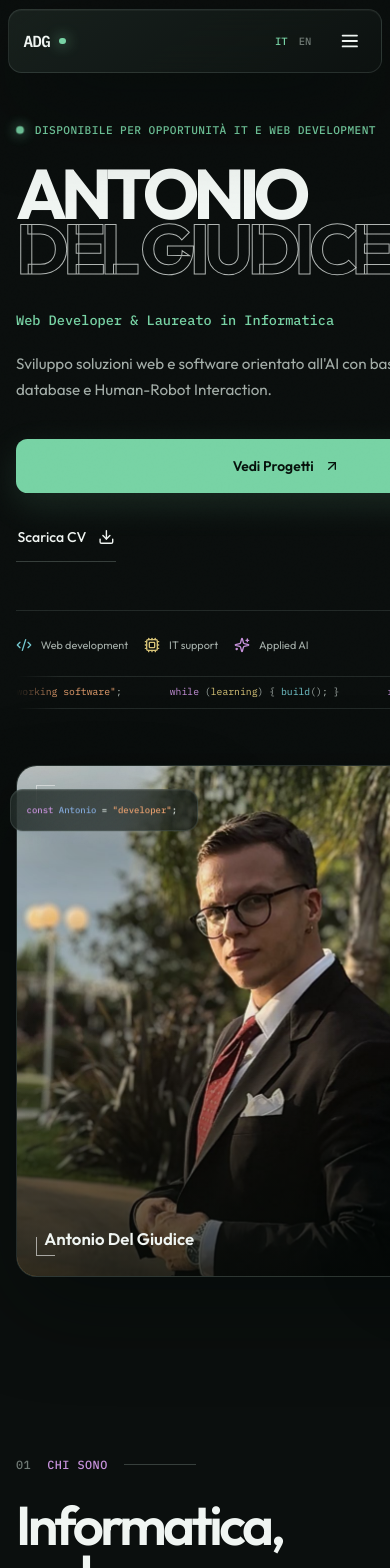
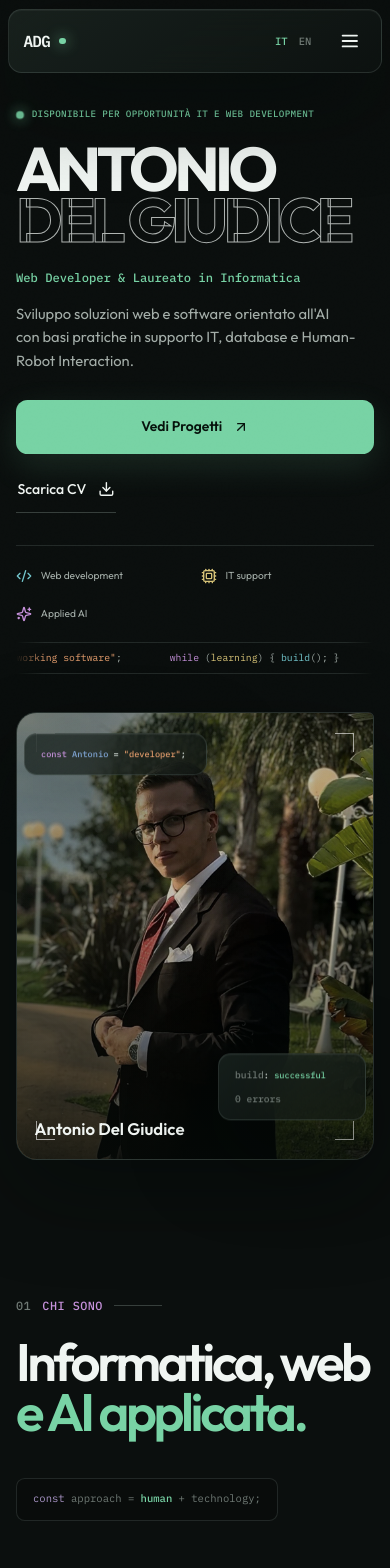
Before and after one commit to antoniodg517/portfolio, a React (Vite) app: page / in a window 390 px wide. Shown: the top 1568 px of the page. Built offline with nearby package versions, Linux system fonts and the light colour scheme.

Commit message:
fix: refine portrait treatment and mobile layout

```diff
--- a/src/styles/index.css
+++ b/src/styles/index.css
@@ -56,7 +56,7 @@ img { display: block; max-width: 100%; }
 /* Navigation */
 .site-header { position: fixed; z-index: 100; top: 1rem; right: 0; left: 0; width: min(1280px, calc(100% - 2rem)); margin-inline: auto; }
 .nav-shell { display: grid; min-height: 4.35rem; grid-template-columns: auto 1fr auto; align-items: center; border-radius: 1.1rem; padding: .55rem .65rem .55rem 1.15rem; }
-.brand, .footer-brand { display: flex; align-items: center; gap: .55rem; border: 0; padding: 0; background: transparent; cursor: pointer; font: 700 1rem/1 var(--font-mono); letter-spacing: -.04em; }
+.brand, .footer-brand { display: flex; width: max-content; align-items: center; gap: .55rem; border: 0; padding: 0; background: transparent; cursor: pointer; font: 700 1rem/1 var(--font-mono); letter-spacing: -.04em; }
 .brand i, .footer-brand i { width: .42rem; height: .42rem; border-radius: 50%; background: var(--accent); box-shadow: 0 0 14px var(--accent); }
 .desktop-nav { display: flex; align-items: center; justify-content: center; gap: .1rem; }
 .desktop-nav button { position: relative; border: 0; padding: .75rem .8rem; background: transparent; color: var(--muted); cursor: pointer; font-size: .82rem; transition: color .22s ease; }
@@ -121,8 +121,8 @@ img { display: block; max-width: 100%; }
 .syntax-purple { color: var(--syntax-purple); }.syntax-blue { color: var(--syntax-blue); }.syntax-cyan { color: var(--syntax-cyan); }.syntax-orange { color: var(--syntax-orange); }.syntax-yellow { color: var(--syntax-yellow); }.syntax-green { color: var(--syntax-green); }
 .hero-visual { position: relative; min-width: 0; }
 .portrait-frame { position: relative; height: min(70vh, 44rem); min-height: 34rem; overflow: hidden; border-radius: 2rem .45rem 2rem 2rem; }
-.portrait-frame img { width: 100%; height: 100%; object-fit: cover; object-position: center 16%; filter: saturate(.78) contrast(1.02); }
-.portrait-shade { position: absolute; inset: 0; background: linear-gradient(180deg, transparent 45%, rgba(5,10,8,.78)); }
+.portrait-frame img { width: 100%; height: 100%; object-fit: cover; object-position: center 16%; filter: brightness(.86) saturate(.72) contrast(1.06); }
+.portrait-shade { position: absolute; inset: 0; background: linear-gradient(180deg, rgba(5,12,9,.2) 0%, rgba(5,12,9,.06) 42%, rgba(5,10,8,.82) 100%), linear-gradient(118deg, rgba(20,58,42,.18), transparent 58%); }
 .portrait-caption { position: absolute; right: 1.7rem; bottom: 1.5rem; left: 1.7rem; display: flex; align-items: end; justify-content: space-between; gap: 1rem; }
 .portrait-caption span { font-size: 1.05rem; font-weight: 600; }
 .portrait-caption small { color: #c1ccc6; font: 400 .68rem/1.4 var(--font-mono); }
@@ -317,16 +317,19 @@ img { display: block; max-width: 100%; }
   .mobile-nav button.is-active { color: var(--accent); }
   .mobile-nav .mobile-contact { justify-content: space-between; border: 0; border-radius: .65rem; margin-top: .6rem; background: var(--accent); color: #08110d; font-weight: 600; }
   .mobile-contact svg { width: 1rem; }
-  .hero { grid-template-columns: 1fr; gap: 3.5rem; padding-top: 9rem; padding-bottom: 6rem; }
-  .hero-copy { max-width: 43rem; }.hero h1 { font-size: clamp(4.5rem, 16vw, 7.5rem); }
-  .hero-visual { width: min(100%, 36rem); margin-inline: auto; }.portrait-frame { height: 39rem; }
+  .hero { grid-template-columns: minmax(0, 1fr); gap: 3.5rem; padding-top: 9rem; padding-bottom: 6rem; }
+  .hero-copy, .hero-visual { width: 100%; min-width: 0; }
+  .hero-copy { max-width: 43rem; }.hero h1 { max-width: 100%; font-size: clamp(4.5rem, 16vw, 7.5rem); }
+  .availability { max-width: 100%; flex-wrap: wrap; }
+  .hero-visual { max-width: 36rem; margin-inline: auto; }.portrait-frame { height: 39rem; }
   .scroll-cue { display: none; }
-  .about-grid, .experience-layout { grid-template-columns: 1fr; gap: 3.5rem; }
+  .about-grid, .experience-layout { grid-template-columns: minmax(0, 1fr); gap: 3.5rem; }
+  .about-grid > *, .experience-layout > *, .featured-project > *, .hobby-feature > *, .contact-card > * { min-width: 0; }
   .section-heading--row { display: block; }.section-heading--row > p { margin-top: 1.6rem; }
   .stat-grid { grid-template-columns: 1fr 1fr; }.stat-grid article:nth-child(2) { border-right: 0; }.stat-grid article:nth-child(-n+2) { border-bottom: 1px solid var(--line); }
   .skills-grid { gap: .8rem; }.skill-group { min-height: 20rem; }.skill-group:nth-child(2), .skill-group:nth-child(3), .skill-group:nth-child(2):hover, .skill-group:nth-child(3):hover { transform: none; }
-  .featured-project, .hobby-feature, .contact-card { grid-template-columns: 1fr; }
-  .project-image { min-height: 28rem; }.project-details { min-height: 27rem; }
+  .featured-project, .hobby-feature, .contact-card { min-height: 0; grid-template-columns: minmax(0, 1fr); }
+  .project-image { min-height: 0; aspect-ratio: 16 / 10; }.project-details { min-height: 0; }
   .experience-intro { position: static; }
   .cert-header { align-items: start; flex-direction: column; }.cert-controls { align-items: stretch; flex-direction: column; }.cert-search { width: 100%; }.provider-filters { overflow-x: auto; }
   .cert-list article { grid-template-columns: .5rem 1fr 7rem; }.cert-meta { display: none; }
@@ -336,18 +339,27 @@ img { display: block; max-width: 100%; }
 }
 
 @media (max-width: 560px) {
-  .site-header { top: .55rem; width: calc(100% - 1rem); }.nav-shell { min-height: 3.8rem; border-radius: .85rem; padding-left: .9rem; }.language-switch { border-right: 0; padding-right: 0; }
-  .content-section, .contact-section { padding-block: 5.4rem; }.section-kicker { margin-bottom: 1.8rem; }.section-heading h2 { font-size: clamp(2.8rem, 14vw, 4.1rem); }
-  .hero { width: calc(100% - 2rem); padding-top: 7.6rem; }.hero h1 { font-size: clamp(3.8rem, 18vw, 5.7rem); line-height: .78; }.hero-summary { font-size: .95rem; }.hero-actions { align-items: stretch; flex-direction: column; }.hero-actions .text-link { align-self: flex-start; }.hero-services { gap: 1rem; }.hero-services span { font-size: .68rem; }
-  .portrait-frame { height: 32rem; min-height: 0; border-radius: 1.3rem .35rem 1.3rem 1.3rem; }.micro-card { font-size: .56rem; }.micro-card--top { top: 6%; left: -.4rem; }.micro-card--bottom { right: -.2rem; bottom: 10%; width: 9.5rem; }
+  .section-shell { width: calc(100% - 2rem); }
+  .site-header { top: max(.55rem, env(safe-area-inset-top)); width: calc(100% - 1rem); }.nav-shell { min-height: 3.8rem; border-radius: .85rem; padding-left: .9rem; }.language-switch { border-right: 0; padding-right: 0; }
+  .mobile-nav { max-height: calc(100dvh - 5.2rem - env(safe-area-inset-top)); }
+  .content-section, .contact-section { padding-block: 4.5rem; }.section-kicker { gap: .7rem; margin-bottom: 1.55rem; }.section-kicker::after { width: 3rem; }.section-heading h2 { font-size: clamp(2.65rem, 13.5vw, 3.8rem); line-height: .96; }.section-heading > p { margin-top: 1.15rem; font-size: .95rem; line-height: 1.65; }
+  .hero { width: calc(100% - 2rem); gap: 2.4rem; padding-top: 6.7rem; padding-bottom: 4.25rem; }
+  .availability { gap: .5rem; font-size: .58rem; line-height: 1.55; }
+  .hero h1 { margin-top: 1.35rem; font-size: clamp(3.05rem, 15.8vw, 4.5rem); letter-spacing: -.075em; line-height: .82; }
+  .hero-role { margin-top: 1.55rem; font-size: .76rem; }.hero-summary { margin-top: .9rem; font-size: .92rem; line-height: 1.62; }
+  .hero-actions { align-items: stretch; flex-direction: column; gap: .75rem; margin-top: 1.65rem; }.hero-actions .button { width: 100%; }.hero-actions .text-link { width: max-content; max-width: 100%; align-self: flex-start; }
+  .hero-services { display: grid; grid-template-columns: repeat(2, minmax(0, 1fr)); gap: .85rem .7rem; margin-top: 2rem; padding-top: 1.1rem; }.hero-services span { min-width: 0; font-size: .64rem; }
+  .code-ribbon { width: 100%; margin-top: 1rem; }
+  .portrait-frame { height: auto; min-height: 0; aspect-ratio: 4 / 5; border-radius: 1.3rem .35rem 1.3rem 1.3rem; }.portrait-caption { right: 1.1rem; bottom: 1.1rem; left: 1.1rem; }.portrait-caption small { display: none; }
+  .micro-card { max-width: calc(100% - 1rem); font-size: .54rem; }.micro-card--top { top: 6%; left: .5rem; }.micro-card--bottom { right: .5rem; bottom: 9%; width: 9.25rem; }
   .about-copy p { font-size: .94rem; }.about-copy p:first-child { font-size: 1.06rem; }
   .stat-grid article { min-height: 9rem; padding: 1rem; }.stat-grid strong { font-size: 1.9rem; }.stat-grid span { font-size: .68rem; }
-  .skills-grid { grid-template-columns: 1fr; }.skill-group { min-height: 0; }.skill-group h3 { margin-top: 2.5rem; }
-  .project-selector { display: flex; overflow-x: auto; }.project-selector button { min-width: 15rem; }.featured-project { border-radius: 0 0 1rem 1rem; }.project-image { min-height: 20rem; }.project-details { min-height: 25rem; padding: 2rem 1.3rem; }.project-details h3 { font-size: 2.6rem; }
-  .timeline article { gap: 1rem; }.timeline p { font-size: .86rem; }
+  .skills-grid { grid-template-columns: minmax(0, 1fr); }.skill-group { min-height: 0; padding: 1.35rem; }.skill-group h3 { margin-top: 2.15rem; }
+  .project-selector { display: flex; overflow-x: auto; scroll-snap-type: x mandatory; scrollbar-width: thin; }.project-selector button { min-width: 12.5rem; scroll-snap-align: start; gap: .65rem; padding: 1rem .75rem; }.featured-project { border-radius: 0 0 1rem 1rem; }.project-image { aspect-ratio: 16 / 11; }.project-details { padding: 1.65rem 1.2rem 1.8rem; }.project-details h3 { margin-block: 1.1rem; font-size: 2.2rem; }.project-details > p { font-size: .91rem; line-height: 1.65; }.tag-list { margin: 1.4rem 0 1.6rem; }.project-details .button { width: 100%; }
+  .timeline::before { left: 1.2rem; }.timeline article { grid-template-columns: 2.4rem minmax(0, 1fr); gap: .85rem; padding-bottom: 3rem; }.timeline-marker { width: 2.4rem; height: 2.4rem; }.timeline h3 { overflow-wrap: anywhere; }.timeline strong { line-height: 1.5; }.timeline p { font-size: .86rem; line-height: 1.65; }
   .cert-summary { min-width: 0; width: 100%; }.provider-filters button { flex: 1; white-space: nowrap; }.cert-list article { grid-template-columns: .4rem 1fr; gap: .8rem; padding-block: 1rem; }.cert-list .verified { display: none; }.cert-list h3 { font-size: .84rem; line-height: 1.4; }
-  .hobby-selector button { padding: .9rem .65rem; }.hobby-selector strong { font-size: .7rem; }.hobby-selector small { display: none; }.hobby-image { min-height: 22rem; }.hobby-image img { max-height: 18rem; }.hobby-feature > div:last-child { padding: 2rem 1.3rem 2.6rem; }.hobby-feature h3 { font-size: 3rem; }
-  .contact-main { padding: 2.2rem 1.2rem 3rem; }.contact-main h2 { font-size: clamp(3rem, 16vw, 4.7rem); }.contact-email { overflow-wrap: anywhere; font-size: .66rem; }.contact-aside { padding: 2rem 1.2rem; }
+  .hobby-selector button { padding: .9rem .65rem; }.hobby-selector strong { font-size: .7rem; }.hobby-selector small { display: none; }.hobby-image { min-height: 0; aspect-ratio: 1 / 1; }.hobby-image img { max-height: 15rem; }.hobby-feature > div:last-child { padding: 1.65rem 1.2rem 2rem; }.hobby-feature h3 { font-size: 2.55rem; }
+  .contact-card { border-radius: 1rem; }.contact-main { padding: 1.8rem 1.2rem 2.3rem; }.contact-main h2 { margin-top: 1.5rem; font-size: clamp(2.55rem, 13.5vw, 3.7rem); line-height: .94; }.contact-main > p { font-size: .93rem; line-height: 1.65; }.contact-email { margin-top: 1.8rem; overflow-wrap: anywhere; font-size: .64rem; }.contact-aside { min-height: 0; gap: 2.5rem; padding: 1.8rem 1.2rem; }
   .site-footer { grid-template-columns: 1fr auto; }.site-footer p { grid-column: 1 / -1; grid-row: 2; text-align: left; }
 }
 
```
